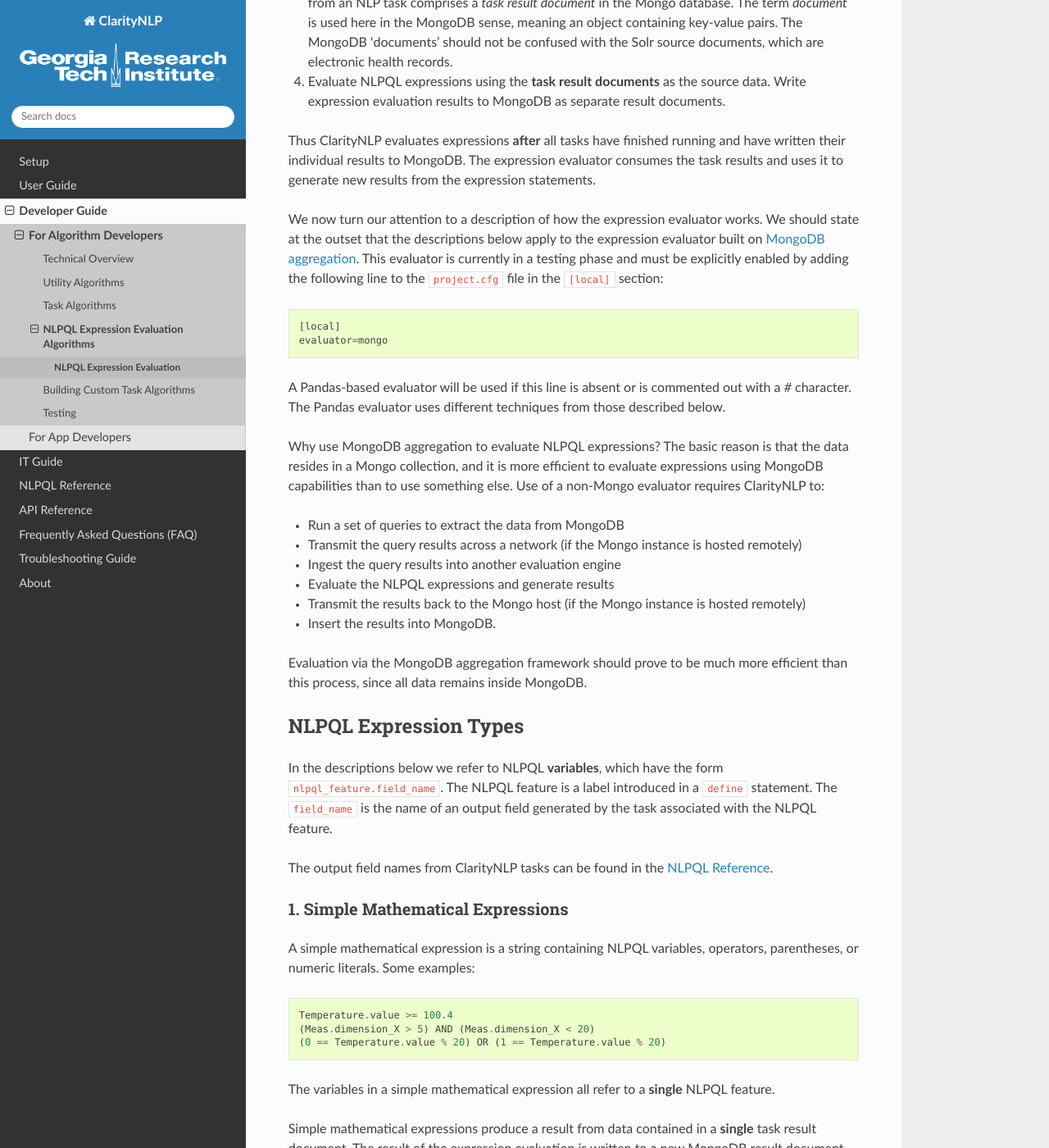
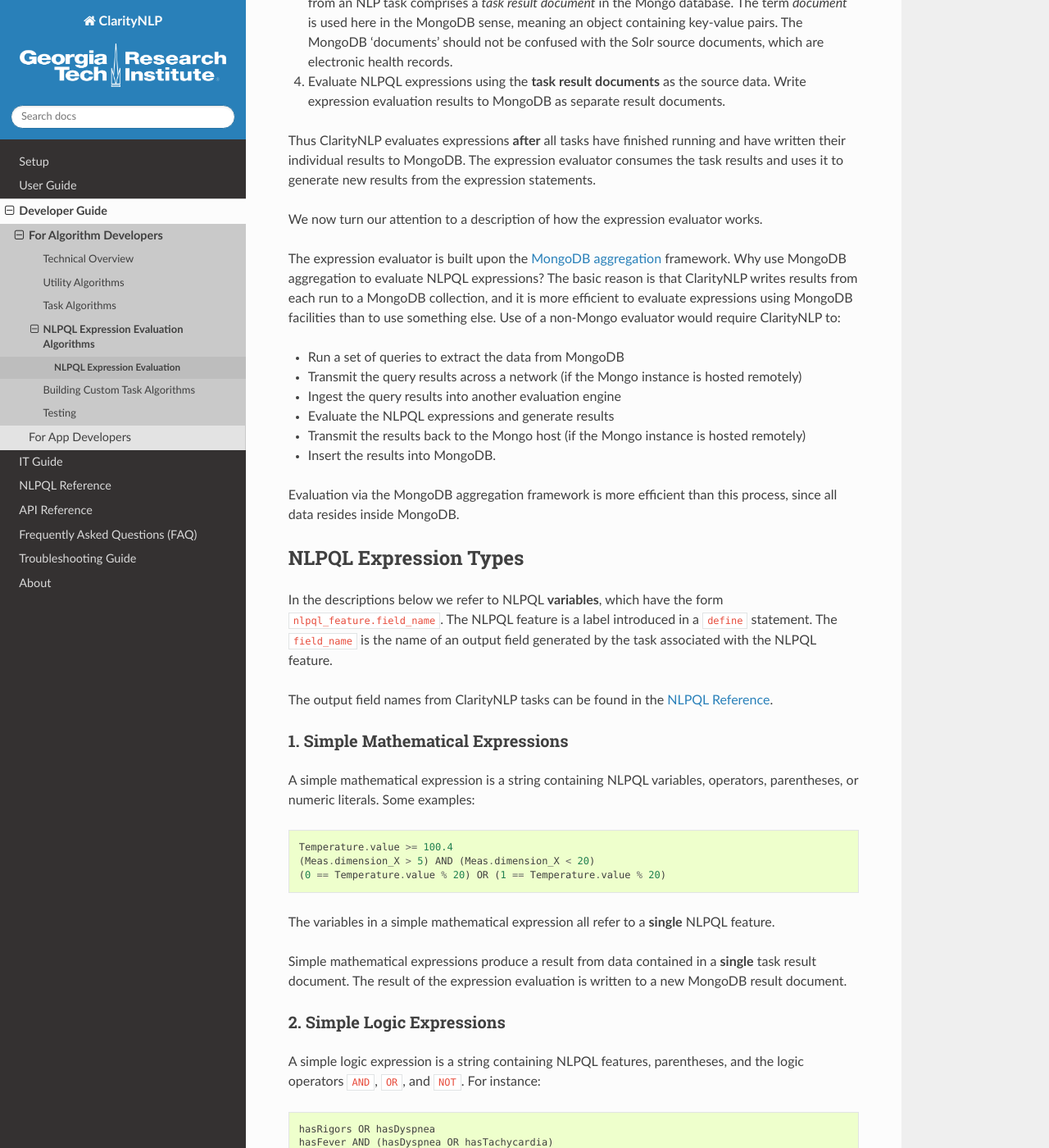
Before and after one commit to ClarityNLP/ClarityNLP, a Sphinx documentation site: the page built from docs/developer_guide/algorithms/nlpql_expr_eval.rst, in a window 1280 px wide and 1400 px high, scrolled down 796 px. Shown: the whole window at 82% size. Built offline with Sphinx 7.4.7 and the Read the Docs theme 2.0.0, drawn with Linux system fonts in a browser that asks for light colours; some of the changed text lies outside the part shown.

Commit message:
updated expression evaluator docs

```diff
--- a/docs/developer_guide/algorithms/nlpql_expr_eval.rst
+++ b/docs/developer_guide/algorithms/nlpql_expr_eval.rst
@@ -47,24 +47,15 @@
 expression statements.
 
 We now turn our attention to a description of how the expression evaluator
-works. We should state at the outset that the descriptions below apply to the
-expression evaluator built on
-`MongoDB aggregation <https://docs.mongodb.com/manual/aggregation/>`_. This
-evaluator is currently in a testing phase and must be explicitly enabled by
-adding the following line to the ``project.cfg`` file in the ``[local]``
-section:
-::
-   [local]
-   evaluator=mongo
+works.
 
-A Pandas-based evaluator will be used if this line is absent or is commented
-out with a `#` character. The Pandas evaluator uses different techniques from
-those described below.
-
-Why use MongoDB aggregation to evaluate NLPQL expressions? The basic reason
-is that the data resides in a Mongo collection, and it is more efficient to
-evaluate expressions using MongoDB capabilities than to use something else.
-Use of a non-Mongo evaluator requires ClarityNLP to:
+The expression evaluator is built upon the
+`MongoDB aggregation <https://docs.mongodb.com/manual/aggregation/>`_
+framework. Why use MongoDB aggregation to evaluate NLPQL expressions? The basic
+reason is that ClarityNLP writes results from each run to a MongoDB collection,
+and it is more efficient to evaluate expressions using MongoDB facilities
+than to use something else. Use of a non-Mongo evaluator would require
+ClarityNLP to:
 
 - Run a set of queries to extract the data from MongoDB
 - Transmit the query results across a network (if the Mongo instance is hosted
@@ -75,8 +66,8 @@
   remotely)
 - Insert the results into MongoDB.
 
-Evaluation via the MongoDB aggregation framework should prove to be much more
-efficient than this process, since all data remains inside MongoDB.
+Evaluation via the MongoDB aggregation framework is more efficient than this
+process, since all data resides inside MongoDB.
 
 
 NLPQL Expression Types
@@ -111,11 +102,13 @@
 -----------------------------
 
 A simple logic expression is a string containing NLPQL features,
-parentheses, and the logic operators ``AND`` and/or ``OR``. For instance:
+parentheses, and the logic operators ``AND``, ``OR``, and ``NOT``.
+For instance:
 ::
    hasRigors OR hasDyspnea
    hasFever AND (hasDyspnea OR hasTachycardia)
    (hasShock OR hasDyspnea) AND (hasTachycardia OR hasNausea)
+   (hasFever AND hasNausea) NOT (hasRigors OR hasDyspnea)
 
 Logic expressions operate on high-level NLPQL features, **not** on numeric
 literals or NLPQL variables. The presence of a numeric literal or NLPQL
@@ -125,6 +118,13 @@
 Simple logic expressions produce a result from data contained in one or more
 task result documents. The result from the expression evaluation is written to
 one or more new MongoDB result documents (the details will be explained below).
+
+The ``NOT`` operator requires additional commentary. ClarityNLP supports the
+use of ``NOT`` as a synonym for ``SETDIFF``. In other words, ``A NOT B`` means
+all elements of set ``A`` that are NOT also elements of set ``B``. The use of
+``NOT`` to mean "set complement" is not supported. Hence expressions such as
+``NOT A``, ``NOT hasRigors``, etc., are invalid NLPQL statements. The ``NOT``
+operator **must** appear between two other expressions.
 
 3. Mixed Expressions
 --------------------
@@ -373,8 +373,11 @@
 ========  ================
 Operator  Precedence Value
 ========  ================
+(         0
+)         0
 or        1
 and       2
+not       3
 <         4
 <=        4
 >         4
```
